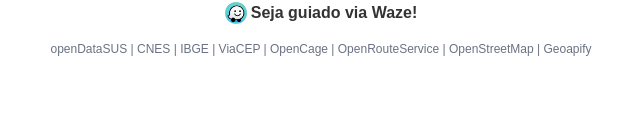
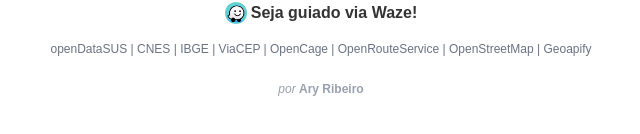
Before and after one commit to aryribeiro/saude-em-foco, a Next.js app: page / in a window 1280 px wide. Shown: the part 520-654 px from the top of the page, without its empty margins (319-959 px from the left). Built offline with nearby package versions, Linux system fonts and the light colour scheme.

Commit message:
feat: adicionar crédito do autor no rodapé com link LinkedIn

```diff
--- a/src/components/Footer.tsx
+++ b/src/components/Footer.tsx
@@ -11,6 +11,17 @@
         openDataSUS | CNES | IBGE | ViaCEP | OpenCage | OpenRouteService |
         OpenStreetMap | Geoapify
       </p>
+      <p className="text-xs text-gray-400 mt-6 italic">
+        por{" "}
+        <a
+          href="https://www.linkedin.com/in/aryribeiro"
+          target="_blank"
+          rel="noopener noreferrer"
+          className="font-bold not-italic hover:text-blue-500 transition-colors"
+        >
+          Ary Ribeiro
+        </a>
+      </p>
     </footer>
   );
 }
```
